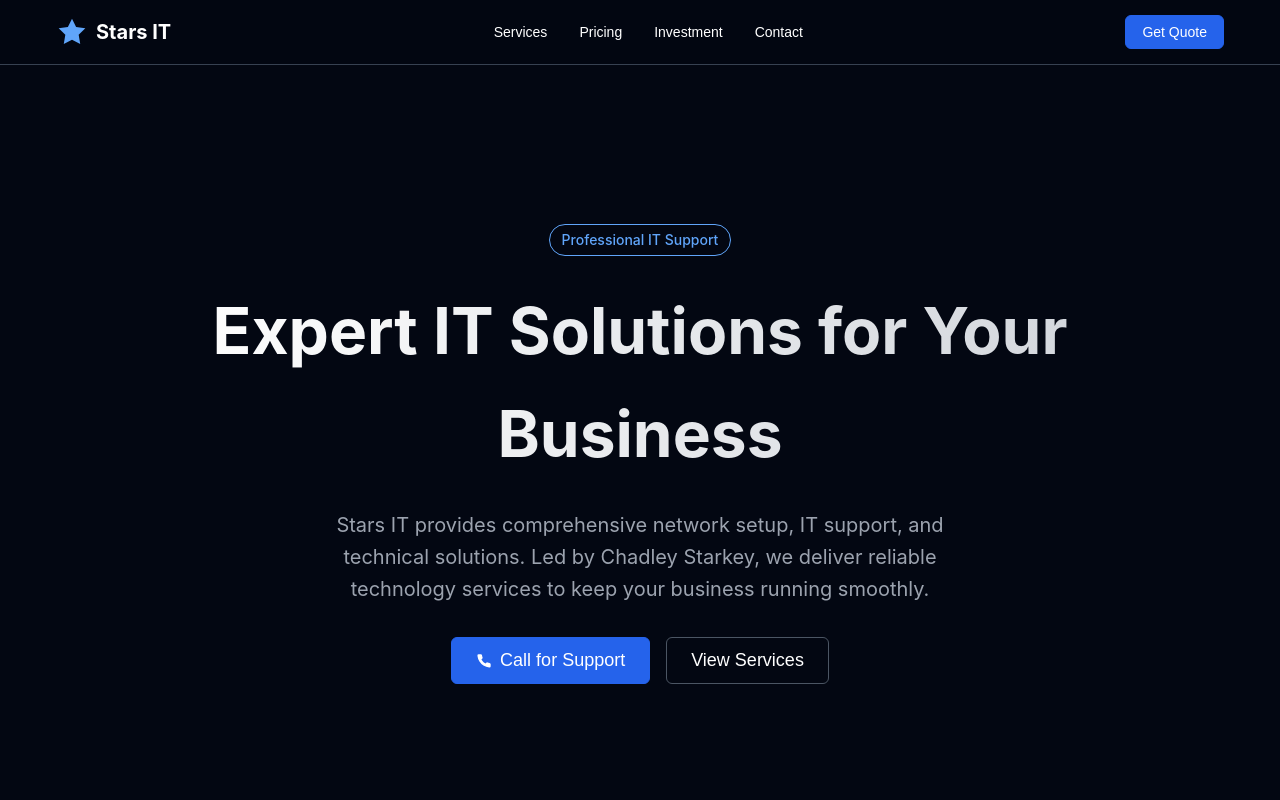
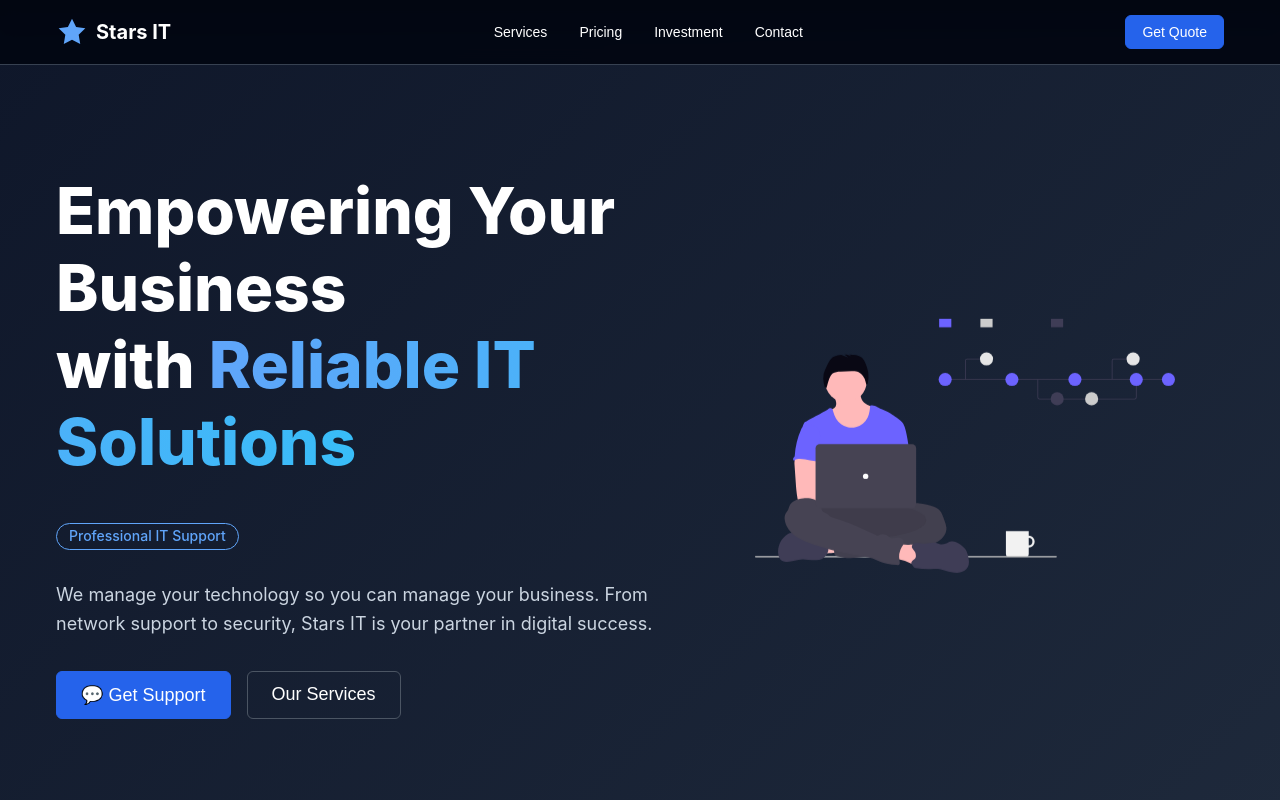
Before and after one commit to project-LKH/stars-it, a React (Create React App) app: page / in a window 1280 px wide. Shown: the top 800 px of the page. Built offline with nearby package versions, Linux system fonts and the light colour scheme.

Commit message:
update: - changed hero layout - added asset folder and image

```diff
--- a/src/App.css
+++ b/src/App.css
@@ -215,3 +215,7 @@ body {
   opacity: 0;
   transform: scale(0.9);
 }
+button:focus,
+a:focus {
+  outline: none;
+}
--- a/src/components/sections/Hero.css
+++ b/src/components/sections/Hero.css
@@ -1,11 +1,11 @@
-/* Hero Section */
 .hero {
-  padding: 8rem 0 5rem;
-  text-align: center;
   min-height: 100vh;
+  padding: 6rem 1rem 4rem;
   display: flex;
   align-items: center;
-  overflow-x: hidden; /* Fix horizontal scroll issue */
+  background: linear-gradient(135deg, #0f172a 0%, #1e293b 100%);
+  color: white;
+  overflow: hidden;
   opacity: 0;
   transition: opacity 1s ease;
 }
@@ -14,92 +14,97 @@
   opacity: 1;
 }
 
-/* Hero Content */
-.hero-content {
-  max-width: 64rem;
+.hero-container {
+  display: flex;
+  flex-direction: row;
+  align-items: center;
+  justify-content: space-between;
+  max-width: 1200px;
   margin: 0 auto;
-  width: 100%;
-  padding: 0 1rem;
+  gap: 2rem;
+  flex-wrap: wrap;
 }
 
-/* Hero Badge */
+.hero-text {
+  flex: 1 1 500px;
+  text-align: left;
+}
+
 .hero-badge {
   margin-bottom: 1.5rem;
-  opacity: 0;
-  transition: opacity 1s ease;
 }
 
-.hero.fade-in .hero-badge {
-  opacity: 1;
+.hero-title {
+  font-size: clamp(2.5rem, 5vw, 4rem);
+  font-weight: 800;
+  line-height: 1.2;
+  margin-bottom: 1.5rem;
 }
 
-/* Hero Title */
-.hero-title {
-  font-size: clamp(2.5rem, 5vw, 4rem);
-  font-weight: bold;
-  margin-bottom: 1.5rem;
-  background: linear-gradient(to right, white, #d1d5db);
+.hero-title .highlight {
+  background: linear-gradient(to right, #60a5fa, #38bdf8);
   -webkit-background-clip: text;
   -webkit-text-fill-color: transparent;
   background-clip: text;
-  opacity: 0;
-  transition: opacity 1s ease;
 }
 
-.hero.fade-in .hero-title {
-  opacity: 1;
+.hero-description {
+  font-size: 1.125rem;
+  color: #cbd5e1;
+  max-width: 40rem;
+  margin-bottom: 2rem;
+  line-height: 1.6;
 }
 
-/* Hero Description */
-.hero-description {
-  font-size: 1.25rem;
-  color: #9ca3af;
-  margin-bottom: 2rem;
-  max-width: 42rem;
-  margin-left: auto;
-  margin-right: auto;
-  opacity: 0;
-  line-height: 1.6;
-  transition: opacity 1s ease;
+.hero-buttons {
+  display: flex;
+  gap: 1rem;
+  flex-wrap: wrap;
 }
 
-.hero.fade-in .hero-description {
-  opacity: 1;
+.hero-image {
+  flex: 1 1 400px;
+  display: flex;
+  justify-content: center;
+  align-items: center;
 }
 
-/* Hero Buttons */
-.hero-buttons {
-  display: flex;
-  flex-wrap: wrap;
-  gap: 1rem;
-  justify-content: center;
+.hero-image img {
+  width: 100%;
+  max-width: 420px;
+  height: auto;
+  animation: float 6s ease-in-out infinite;
 }
 
-.hero-buttons .btn {
-  opacity: 0;
-  transition: opacity 1s ease;
+/* Floating animation */
+@keyframes float {
+  0% {
+    transform: translateY(0);
+  }
+  50% {
+    transform: translateY(-8px);
+  }
+  100% {
+    transform: translateY(0);
+  }
 }
 
-.hero.fade-in .hero-buttons .btn {
-  opacity: 1;
-}
+/* Responsive */
+@media (max-width: 768px) {
+  .hero-container {
+    flex-direction: column;
+    text-align: center;
+  }
 
-/* Media Queries for Smaller Screens */
-@media (max-width: 768px) {
-  .hero {
-    padding: 6rem 0 3rem;
+  .hero-text {
+    text-align: center;
   }
 
   .hero-buttons {
-    flex-direction: column;
-    align-items: center;
+    justify-content: center;
   }
 
-  .hero-title {
-    font-size: clamp(2rem, 8vw, 3rem);
-  }
-
-  .hero-description {
-    font-size: 1.125rem;
+  .hero-image {
+    margin-top: 2rem;
   }
 }
--- a/src/components/sections/Hero.js
+++ b/src/components/sections/Hero.js
@@ -2,12 +2,12 @@ import { useEffect, useState } from "react";
 import Button from "../ui/Button";
 import Badge from "../ui/Badge";
 import "./Hero.css";
+import landingPageImage from "../../assets/landing-page.svg";
 
 const Hero = () => {
   const [fadeIn, setFadeIn] = useState(false);
 
   useEffect(() => {
-
     setFadeIn(true);
   }, []);
 
@@ -20,30 +20,38 @@ const Hero = () => {
 
   return (
     <section className={`hero ${fadeIn ? "fade-in" : ""}`}>
-      <div className="container">
-        <div className="hero-content">
-          <div className="hero-badge">
-            <Badge>Professional IT Support</Badge>
-          </div>
-
-          <h1 className="hero-title">Expert IT Solutions for Your Business</h1>
+      <div className="container hero-container">
+        <div className="hero-text">
+          <h1 className="hero-title">
+            Empowering Your Business <br />
+            with <span className="highlight">Reliable IT Solutions</span>
+            <div className="hero-badge">
+              <Badge variant="glow">Professional IT Support</Badge>
+            </div>
+          </h1>
 
           <p className="hero-description">
-            Stars IT provides comprehensive network setup, IT support, and technical solutions. Led by Chadley Starkey,
-            we deliver reliable technology services to keep your business running smoothly.
+            We manage your technology so you can manage your business. From
+            network support to security, Stars IT is your partner in digital
+            success.
           </p>
 
           <div className="hero-buttons">
             <Button size="lg" onClick={() => scrollToSection("contact")}>
-              <svg width="16" height="16" fill="currentColor" viewBox="0 0 24 24">
-                <path d="M22 16.92v3a2 2 0 0 1-2.18 2 19.79 19.79 0 0 1-8.63-3.07 19.5 19.5 0 0 1-6-6 19.79 19.79 0 0 1-3.07-8.67A2 2 0 0 1 4.11 2h3a2 2 0 0 1 2 1.72 12.84 12.84 0 0 0 .7 2.81 2 2 0 0 1-.45 2.11L8.09 9.91a16 16 0 0 0 6 6l1.27-1.27a2 2 0 0 1 2.11-.45 12.84 12.84 0 0 0 2.81.7A2 2 0 0 1 22 16.92z" />
-              </svg>
-              Call for Support
+              💬 Get Support
             </Button>
-            <Button variant="outline" size="lg" onClick={() => scrollToSection("services")}>
-              View Services
+            <Button
+              variant="outline"
+              size="lg"
+              onClick={() => scrollToSection("services")}
+            >
+              Our Services
             </Button>
           </div>
+        </div>
+
+        <div className="hero-image">
+          <img src={landingPageImage} alt="IT illustration" />
         </div>
       </div>
     </section>
```
Also changed, not shown: src/assets/landing-page.svg (added).
